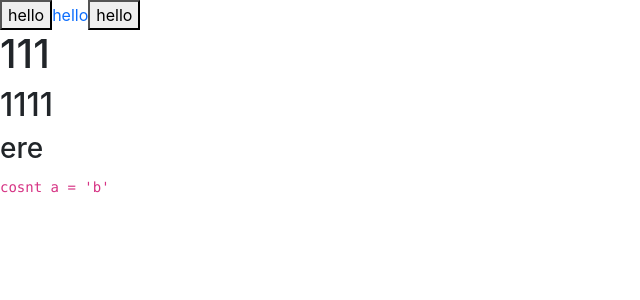
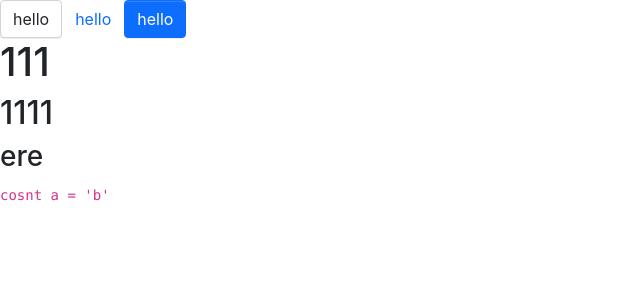
Before and after one commit to nonameche/explorer, a React (Create React App) app: page / in a window 1280 px wide. Shown: the top 300 px of the page, without its empty margins (0-640 px from the left). Built offline with nearby package versions, Linux system fonts and the light colour scheme.

Commit message:
💄 style:修改button组件样式

```diff
--- /dev/null
+++ b/src/components/Button/_style.scss
@@ -0,0 +1,86 @@
+.btn {
+  position: relative;
+  display: inline-block;
+  font-weight: $btn-font-weight;
+  line-height: $btn-line-height;
+  color: $body-color;
+  white-space: nowrap;
+  text-align: center;
+  vertical-align: middle;
+  background-image: none;
+  border: $btn-border-width solid transparent;
+  @include button-size(
+    $btn-padding-y,
+    $btn-padding-x,
+    $btn-font-size,
+    $border-radius
+  );
+  box-shadow: $btn-box-shadow;
+  cursor: pointer;
+  transition: $btn-transition;
+  &.disabled,
+  &[disabled] {
+    cursor: not-allowed;
+    opacity: $btn-disabled-opacity;
+    box-shadow: none;
+    > * {
+      pointer-events: none;
+    }
+  }
+}
+
+.btn-lg {
+  @include button-size(
+    $btn-padding-y-lg,
+    $btn-padding-x-lg,
+    $btn-font-size-lg,
+    $btn-border-radius-lg
+  );
+}
+.btn-sm {
+  @include button-size(
+    $btn-padding-y-sm,
+    $btn-padding-x-sm,
+    $btn-font-size-sm,
+    $btn-border-radius-sm
+  );
+}
+
+.btn-primary {
+  @include button-style($primary, $primary, $white);
+}
+.btn-danger {
+  @include button-style($danger, $danger, $white);
+}
+
+.btn-default {
+  @include button-style(
+    $white,
+    $gray-400,
+    $body-color,
+    $white,
+    $primary,
+    $primary
+  );
+}
+
+.btn-link {
+  font-weight: $font-weight-normal;
+  color: $btn-link-color;
+  text-decoration: $link-decoration;
+  box-shadow: none;
+  &:hover {
+    color: $btn-link-hover-color;
+    text-decoration: $link-hover-decoration;
+  }
+  &:focus,
+  &.focus {
+    text-decoration: $link-hover-decoration;
+    box-shadow: none;
+  }
+  &:disabled,
+  &.disabled {
+    color: $btn-link-disabled-color;
+    pointer-events: none;
+  }
+}
--- a/src/styles/index.scss
+++ b/src/styles/index.scss
@@ -11,7 +11,7 @@
 @import "animation";
 // button
 
-// @import "../components/Button/style";
+@import "../components/Button/style";
 
 // // menu
 
```
Also changed, not shown: 1 other file (tests, documents, lock files or other folders).
